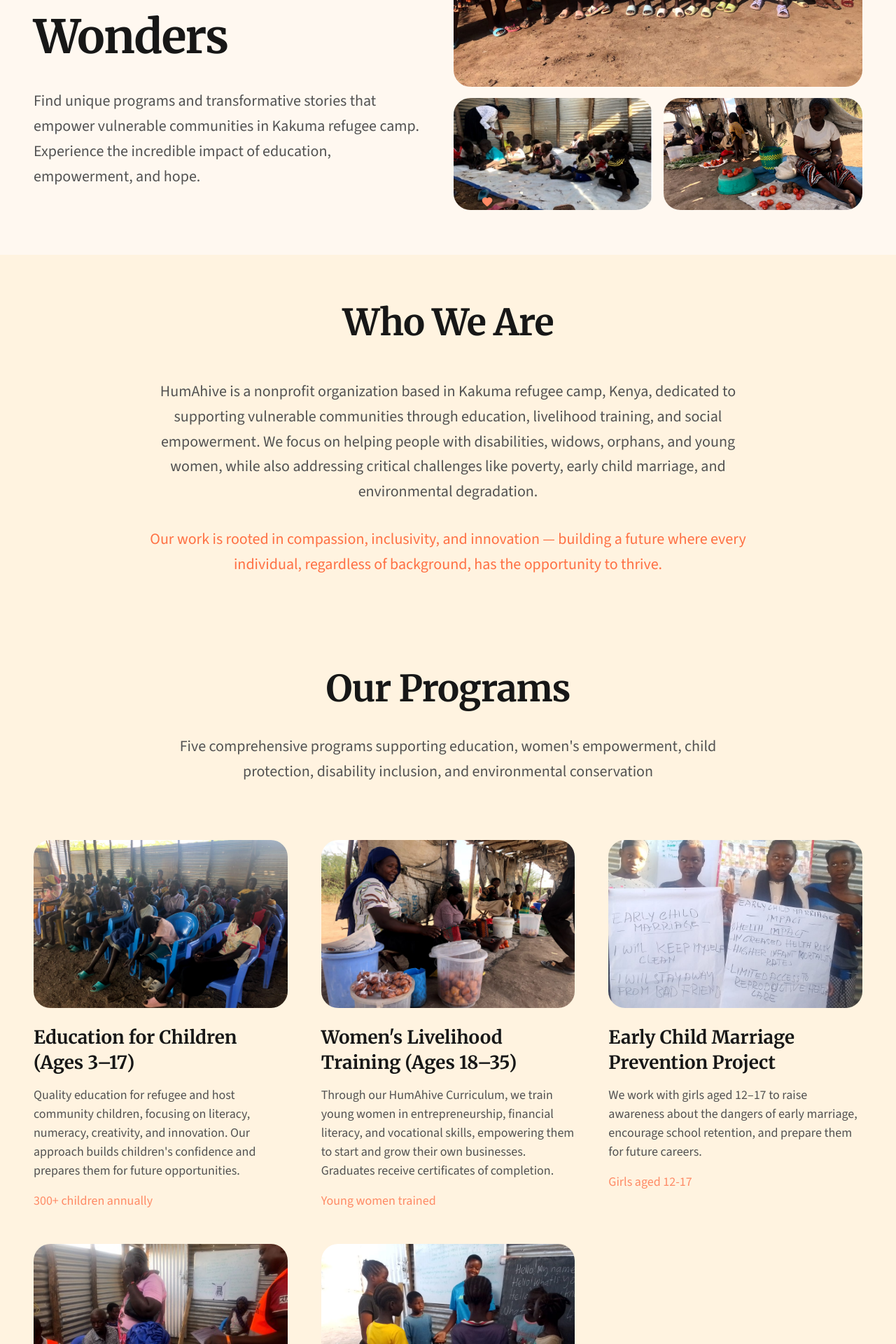
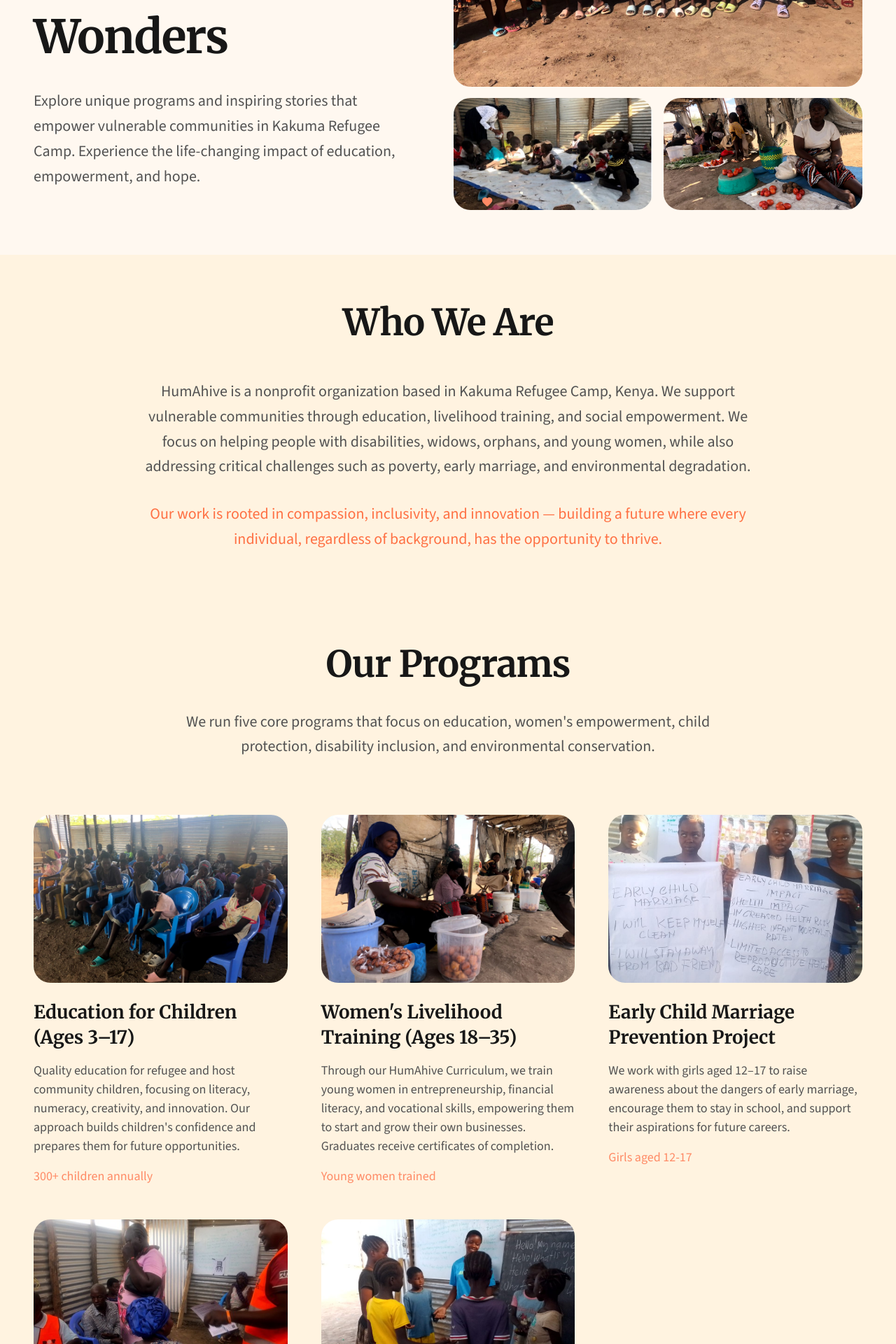
Before and after one commit to huaying/humahive, a Next.js app: page / in a window 1280 px wide. Shown: the part 400-2320 px from the top of the page at 70% size. Built offline with nearby package versions, Linux system fonts and the light colour scheme.

Commit message:
Refine homepage content for clarity and impact: Updated descriptions and program details to enhance readability and engagement, ensuring a more compelling presentation of HumAhive's mission and initiatives.

```diff
--- a/src/app/page.tsx
+++ b/src/app/page.tsx
@@ -34,9 +34,9 @@
 
               {/* Description */}
               <p className="body-xl max-w-lg">
-                Find unique programs and transformative stories that empower
-                vulnerable communities in Kakuma refugee camp. Experience the
-                incredible impact of education, empowerment, and hope.
+                Explore unique programs and inspiring stories that empower
+                vulnerable communities in Kakuma Refugee Camp. Experience the
+                life-changing impact of education, empowerment, and hope.
               </p>
             </div>
 
@@ -97,12 +97,12 @@
           <div className="max-w-4xl mx-auto text-center">
             <h2 className="display-2 mb-12">Who We Are</h2>
             <p className="body-xl leading-relaxed mb-8">
-              HumAhive is a nonprofit organization based in Kakuma refugee camp,
-              Kenya, dedicated to supporting vulnerable communities through
-              education, livelihood training, and social empowerment. We focus
-              on helping people with disabilities, widows, orphans, and young
-              women, while also addressing critical challenges like poverty,
-              early child marriage, and environmental degradation.
+              HumAhive is a nonprofit organization based in Kakuma Refugee Camp,
+              Kenya. We support vulnerable communities through education,
+              livelihood training, and social empowerment. We focus on helping
+              people with disabilities, widows, orphans, and young women, while
+              also addressing critical challenges such as poverty, early
+              marriage, and environmental degradation.
             </p>
             <p className="body-xl leading-relaxed text-primary-dark font-medium">
               Our work is rooted in compassion, inclusivity, and innovation —
@@ -119,9 +119,9 @@
           <div className="text-center mb-20">
             <h2 className="display-2 mb-8">Our Programs</h2>
             <p className="body-xl max-w-3xl mx-auto">
-              Five comprehensive programs supporting education, women&apos;s
+              We run five core programs that focus on education, women&apos;s
               empowerment, child protection, disability inclusion, and
-              environmental conservation
+              environmental conservation.
             </p>
           </div>
 
@@ -144,14 +144,14 @@
               {
                 title: "Early Child Marriage Prevention Project",
                 description:
-                  "We work with girls aged 12–17 to raise awareness about the dangers of early marriage, encourage school retention, and prepare them for future careers.",
+                  "We work with girls aged 12–17 to raise awareness about the dangers of early marriage, encourage them to stay in school, and support their aspirations for future careers.",
                 participants: "Girls aged 12-17",
                 image: "early-marriage-02.jpg",
               },
               {
                 title: "Support for Disabilities, Widows & Orphans",
                 description:
-                  "We provide training, counseling, and community support to ensure that no one is left behind, regardless of their physical or social circumstances.",
+                  "We provide training, counseling, and community support to make sure that no one is left behind, regardless of their physical or social circumstances",
                 participants: "Community members supported",
                 image: "eyeexam-01.jpg",
               },
@@ -356,7 +356,7 @@
                   ></div>
                   <p className="body-lg">
                     <strong>Built strong partnerships</strong> with local
-                    leaders, church leaders, NGOs, and community groups.
+                    leaders, faith organizations, NGOs, and community groups.
                   </p>
                 </div>
               </div>
@@ -372,10 +372,9 @@
             <div className="text-center mb-16">
               <h2 className="display-2 mb-8">Get Involved</h2>
               <p className="body-xl max-w-3xl mx-auto">
-                HumAhive thrives through the support of individuals and
-                organizations who share our vision. You can help us create
-                lasting change for vulnerable groups and marginalized
-                communities.
+                HumAhive thrives on the support of individuals and organizations
+                who share our vision. Together, we can create lasting change for
+                vulnerable and marginalized communities
               </p>
             </div>
 
```
